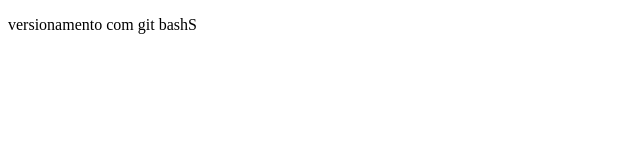
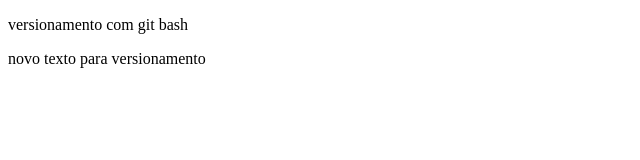
Before and after one commit to Ggabil/versionamento2, a plain HTML site: page index.html in a window 1280 px wide. Shown: the whole page, without its empty margins (0-640 px from the left). Drawn offline with Linux system fonts and the light colour scheme.

Commit message:
foi inserido o segunndo paragrafo

```diff
--- a/index.html
+++ b/index.html
@@ -6,7 +6,9 @@
     <title>git bash</title>
 </head>
 <body>
-    <p>versionamento com git bashS</p>
+    <p>versionamento com git bash</p>
+    <p>novo texto para versionamento</p>
+
 
 </body>
 </html>
```
